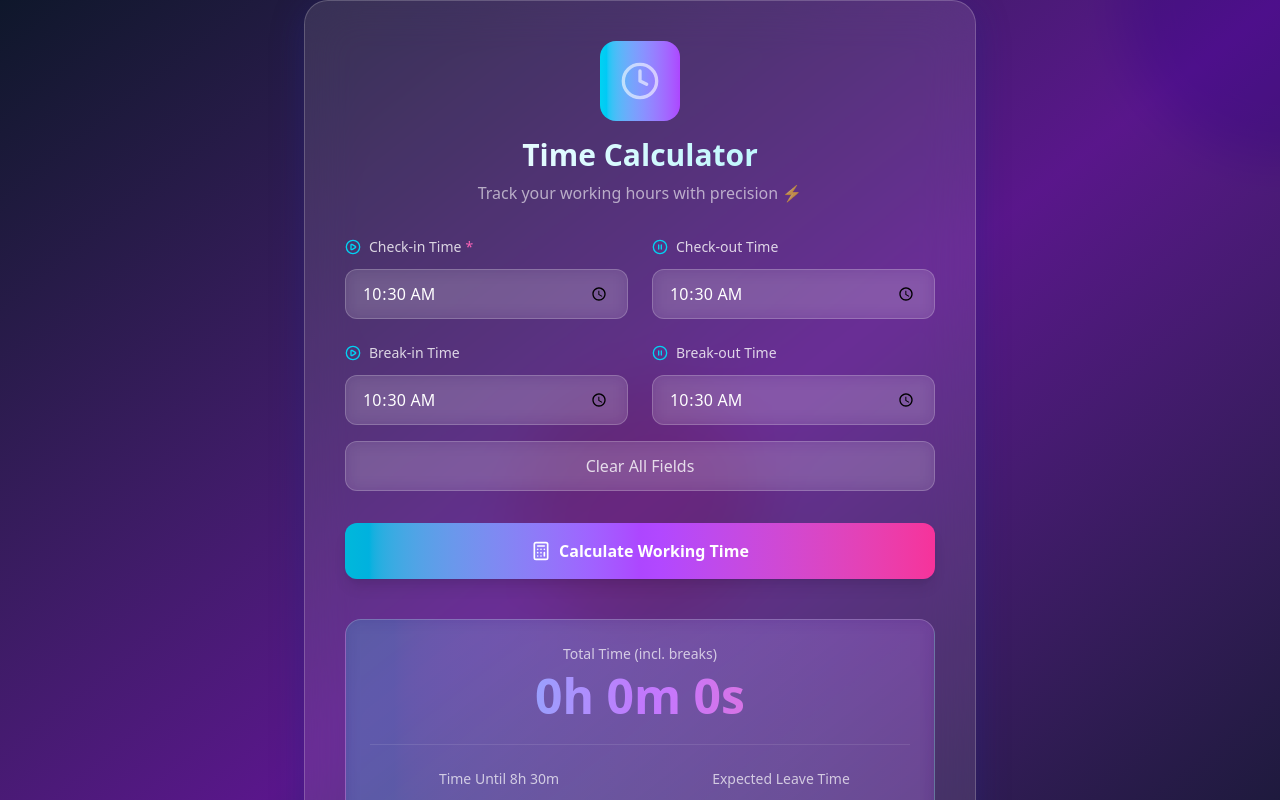
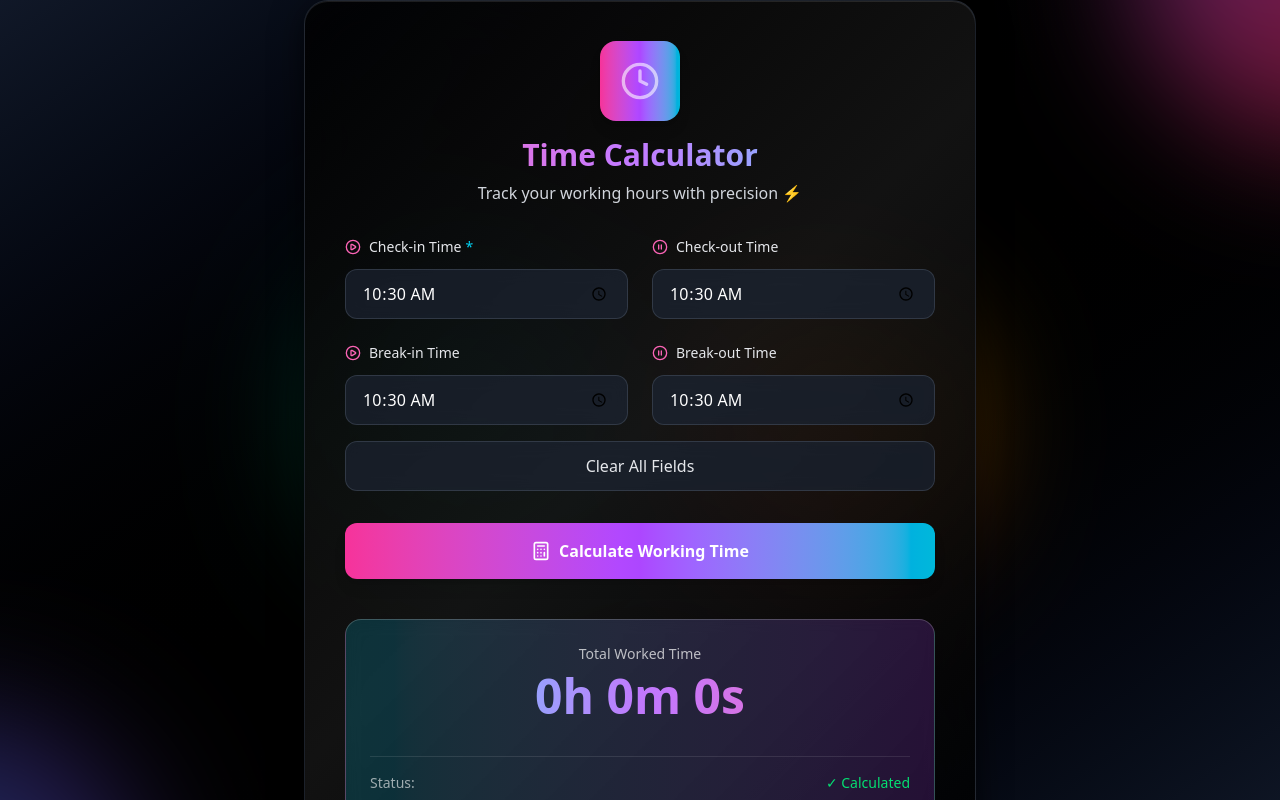
Before and after one commit to patiln31/work-hours-calculator, a React (Vite) app: page / in a window 1280 px wide. Both pictures are taken after typing "10:30", "10:30", "10:30", "10:30" into the empty fields and a click on the button "Calculate Working Time". Shown: the top 800 px of the page. Built offline with nearby package versions, Linux system fonts and the light colour scheme.

Commit message:
Configure GitHub Pages deployment

```diff
--- a/src/components/TimeCalculator.jsx
+++ b/src/components/TimeCalculator.jsx
@@ -1,5 +1,5 @@
 import { useState } from 'react';
-import { Clock, PlayCircle, PauseCircle, Calculator, Timer } from 'lucide-react';
+import { Clock, PlayCircle, PauseCircle, Calculator } from 'lucide-react';
 
 export default function TimeCalculator() {
   const [checkIn, setCheckIn] = useState('');
@@ -7,24 +7,12 @@ export default function TimeCalculator() {
   const [breakIn, setBreakIn] = useState('');
   const [breakOut, setBreakOut] = useState('');
   const [totalTime, setTotalTime] = useState(null);
-  const [timeRemaining, setTimeRemaining] = useState(null);
-  const [expectedLeaveTime, setExpectedLeaveTime] = useState(null);
   const [isCalculating, setIsCalculating] = useState(false);
-
-  const WORKDAY_HOURS = 8.5; // 8 hours and 30 minutes
-  const WORKDAY_MS = WORKDAY_HOURS * 60 * 60 * 1000; // Convert to milliseconds
-
-  const formatTime = (date) => {
-    return date.toLocaleTimeString('en-US', {
-      hour: '2-digit',
-      minute: '2-digit',
-      hour12: true
-    });
-  };
 
   const calculateTime = () => {
     setIsCalculating(true);
 
+    // Add animation delay for better UX
     setTimeout(() => {
       const toDate = (time) => time ? new Date(`1970-01-01T${time}:00`) : null;
       const start = toDate(checkIn);
@@ -34,26 +22,9 @@ export default function TimeCalculator() {
 
       if (!start) {
         setTotalTime("⚠️ Please enter check-in time");
-        setTimeRemaining(null);
-        setExpectedLeaveTime(null);
         setIsCalculating(false);
         return;
       }
-
-      // Calculate expected leave time
-      const now = new Date();
-      const currentDate = new Date(now.getFullYear(), now.getMonth(), now.getDate());
-      const startTimeToday = new Date(currentDate);
-      startTimeToday.setHours(start.getHours(), start.getMinutes(), 0);
-
-      let totalBreakMs = 0;
-      if (bIn && bOut && bOut > bIn) {
-        totalBreakMs = bOut - bIn;
-      }
-
-      // Calculate expected leave time (start time + 8.5 hours + break time)
-      const expectedLeave = new Date(startTimeToday.getTime() + WORKDAY_MS + totalBreakMs);
-      setExpectedLeaveTime(formatTime(expectedLeave));
 
       // Use current time if checkout is not provided
       const fallbackEnd = new Date(start.getTime());
@@ -70,18 +41,13 @@ export default function TimeCalculator() {
         workedMs += 24 * 60 * 60 * 1000; // Add 24 hours
       }
 
-      // Calculate total worked time including breaks
-      const totalWorkedMs = workedMs;
-
-      // Calculate actual worked time (excluding breaks)
+      // Subtract break time if both break times are provided
       if (bIn && bOut && bOut > bIn) {
-        workedMs -= totalBreakMs;
+        workedMs -= (bOut - bIn);
       }
 
       if (workedMs < 0) {
         setTotalTime("❌ Invalid time range");
-        setTimeRemaining(null);
-        setExpectedLeaveTime(null);
         setIsCalculating(false);
         return;
       }
@@ -90,40 +56,35 @@ export default function TimeCalculator() {
       const minutes = Math.floor((workedMs / (1000 * 60)) % 60);
       const hours = Math.floor((workedMs / (1000 * 60 * 60)));
 
-      // Calculate remaining time until 8.5 hours (excluding breaks)
-      const remainingMs = WORKDAY_MS - workedMs;
-      if (remainingMs > 0) {
-        const remainingHours = Math.floor(remainingMs / (1000 * 60 * 60));
-        const remainingMinutes = Math.floor((remainingMs % (1000 * 60 * 60)) / (1000 * 60));
-        setTimeRemaining(`${remainingHours}h ${remainingMinutes}m`);
-      } else {
-        setTimeRemaining("Completed workday! 🎉");
-      }
-
       setTotalTime(`${hours}h ${minutes}m ${seconds}s`);
       setIsCalculating(false);
     }, 1000);
   };
 
   return (
-    <div className="min-h-screen bg-gradient-to-br from-slate-900 via-purple-900 to-slate-900 flex flex-col justify-center items-center px-4 relative overflow-hidden">
-      {/* Animated background elements */}
+    <div className="min-h-screen bg-gradient-to-br from-gray-900 via-black to-gray-900 flex flex-col justify-center items-center px-4 relative overflow-hidden">
+      {/* Vibrant flowing background gradients */}
       <div className="absolute inset-0 overflow-hidden">
-        <div className="absolute -top-40 -right-40 w-80 h-80 bg-purple-500 rounded-full mix-blend-multiply filter blur-xl opacity-20 animate-pulse"></div>
-        <div className="absolute -bottom-40 -left-40 w-80 h-80 bg-cyan-500 rounded-full mix-blend-multiply filter blur-xl opacity-20 animate-pulse" style={{animationDelay: '1s'}}></div>
-        <div className="absolute top-1/2 left-1/2 transform -translate-x-1/2 -translate-y-1/2 w-60 h-60 bg-pink-500 rounded-full mix-blend-multiply filter blur-xl opacity-20 animate-pulse" style={{animationDelay: '2s'}}></div>
+        <div className="absolute -top-60 -right-60 w-96 h-96 bg-gradient-to-br from-purple-500 via-pink-500 to-red-500 rounded-full mix-blend-screen filter blur-3xl opacity-30 animate-pulse"></div>
+        <div className="absolute -bottom-60 -left-60 w-96 h-96 bg-gradient-to-tr from-cyan-400 via-blue-500 to-purple-600 rounded-full mix-blend-screen filter blur-3xl opacity-30 animate-pulse" style={{animationDelay: '1s'}}></div>
+        <div className="absolute top-1/3 right-1/4 w-72 h-72 bg-gradient-to-bl from-yellow-400 via-orange-500 to-pink-500 rounded-full mix-blend-screen filter blur-3xl opacity-25 animate-pulse" style={{animationDelay: '2s'}}></div>
+        <div className="absolute bottom-1/3 left-1/4 w-80 h-80 bg-gradient-to-tr from-green-400 via-teal-500 to-blue-500 rounded-full mix-blend-screen filter blur-3xl opacity-25 animate-pulse" style={{animationDelay: '3s'}}></div>
       </div>
 
-      <div className="relative bg-white/10 backdrop-blur-xl rounded-3xl shadow-[0_8px_32px_0_rgba(31,38,135,0.37)] border border-white/20 p-10 w-full max-w-2xl transform transition-all duration-500 hover:scale-[1.02] hover:shadow-[0_20px_50px_0_rgba(31,38,135,0.5)]">
+      <div className="relative bg-gradient-to-br from-gray-900/80 via-black/60 to-gray-900/80 backdrop-blur-2xl rounded-3xl shadow-[0_8px_32px_0_rgba(0,0,0,0.6)] border border-gray-700/50 p-10 w-full max-w-2xl transform transition-all duration-500 hover:scale-[1.02] hover:shadow-[0_20px_50px_0_rgba(0,0,0,0.8)]"
+        style={{
+          background: 'linear-gradient(135deg, rgba(0,0,0,0.8) 0%, rgba(20,20,20,0.9) 50%, rgba(0,0,0,0.8) 100%)',
+          boxShadow: '0 8px 32px 0 rgba(0, 0, 0, 0.6), inset 0 1px 0 rgba(255, 255, 255, 0.1)'
+        }}>
         {/* Header with animated icon */}
         <div className="text-center mb-8">
-          <div className="inline-flex items-center justify-center w-20 h-20 bg-gradient-to-r from-cyan-400 to-purple-500 rounded-2xl mb-4 transform transition-all duration-300 hover:rotate-12 hover:scale-110">
+          <div className="inline-flex items-center justify-center w-20 h-20 bg-gradient-to-r from-pink-500 via-purple-500 to-cyan-500 rounded-2xl mb-4 transform transition-all duration-300 hover:rotate-12 hover:scale-110 shadow-lg">
             <Clock className="w-10 h-10 text-white animate-pulse" />
           </div>
-          <h2 className="text-3xl font-bold bg-gradient-to-r from-white to-cyan-200 bg-clip-text text-transparent">
+          <h2 className="text-3xl font-bold bg-gradient-to-r from-pink-400 via-purple-400 to-cyan-400 bg-clip-text text-transparent">
             Time Calculator
           </h2>
-          <p className="text-white/60 mt-2">Track your working hours with precision ⚡</p>
+          <p className="text-gray-300 mt-2">Track your working hours with precision ⚡</p>
         </div>
 
         {/* Input Grid with staggered animations */}
@@ -139,25 +100,26 @@ export default function TimeCalculator() {
               className="group transform transition-all duration-300 hover:-translate-y-1"
               style={{animationDelay: `${index * 100}ms`}}
             >
-              <label className="flex items-center text-white/80 text-sm font-medium mb-3">
-                <field.icon className="w-4 h-4 mr-2 text-cyan-400" />
+              <label className="flex items-center text-gray-200 text-sm font-medium mb-3">
+                <field.icon className="w-4 h-4 mr-2 text-pink-400" />
                 {field.label}
-                {field.required && <span className="text-pink-400 ml-1">*</span>}
+                {field.required && <span className="text-cyan-400 ml-1">*</span>}
               </label>
               <div className="relative">
                 <input
                   type="time"
                   value={field.value}
                   onChange={e => field.setter(e.target.value)}
-                  className="w-full bg-white/10 backdrop-blur-sm border border-white/20 rounded-xl px-4 py-3 text-white placeholder-white/50 focus:outline-none focus:ring-2 focus:ring-cyan-400 focus:border-transparent transition-all duration-300 hover:bg-white/20 focus:bg-white/20"
+                  className="w-full bg-gray-800/60 backdrop-blur-sm border border-gray-600/50 rounded-xl px-4 py-3 text-white placeholder-gray-400 focus:outline-none focus:ring-2 focus:ring-pink-500 focus:border-transparent transition-all duration-300 hover:bg-gray-700/60 focus:bg-gray-700/60"
                 />
-                <div className="absolute inset-0 rounded-xl bg-gradient-to-r from-cyan-400/20 to-purple-500/20 opacity-0 group-hover:opacity-100 transition-opacity duration-300 pointer-events-none"></div>
+                <div className="absolute inset-0 rounded-xl bg-gradient-to-r from-pink-500/10 via-purple-500/10 to-cyan-500/10 opacity-0 group-hover:opacity-100 transition-opacity duration-300 pointer-events-none"></div>
               </div>
             </div>
           ))}
         </div>
 
         {/* Clear Button */}
+        {/* Calculate Button with loading animation */}
         <button
           onClick={() => {
             setCheckIn('');
@@ -165,21 +127,17 @@ export default function TimeCalculator() {
             setBreakIn('');
             setBreakOut('');
             setTotalTime(null);
-            setTimeRemaining(null);
-            setExpectedLeaveTime(null);
           }}
-          className="w-full mt-4 py-3 rounded-xl bg-white/10 backdrop-blur-sm border border-white/20 text-white/80 font-medium hover:bg-white/20 transform transition-all duration-300 hover:scale-[1.02] active:scale-95"
+          className="w-full mt-4 py-3 rounded-xl bg-gray-800/60 backdrop-blur-sm border border-gray-600/50 text-gray-200 font-medium hover:bg-gray-700/60 transform transition-all duration-300 hover:scale-[1.02] active:scale-95"
         >
           Clear All Fields
         </button>
-
-        {/* Calculate Button with loading animation */}
         <button
           onClick={calculateTime}
           disabled={isCalculating}
-          className="w-full mt-8 py-4 rounded-xl bg-gradient-to-r from-cyan-500 via-purple-500 to-pink-500 text-white font-semibold shadow-lg hover:shadow-xl transform transition-all duration-300 hover:scale-[1.02] active:scale-95 relative overflow-hidden group disabled:opacity-70 disabled:cursor-not-allowed"
+          className="w-full mt-8 py-4 rounded-xl bg-gradient-to-r from-pink-500 via-purple-500 to-cyan-500 text-white font-semibold shadow-lg hover:shadow-xl transform transition-all duration-300 hover:scale-[1.02] active:scale-95 relative overflow-hidden group disabled:opacity-70 disabled:cursor-not-allowed"
         >
-          <div className="absolute inset-0 bg-gradient-to-r from-pink-500 via-purple-500 to-cyan-500 opacity-0 group-hover:opacity-100 transition-opacity duration-300"></div>
+          <div className="absolute inset-0 bg-gradient-to-r from-cyan-500 via-blue-500 to-purple-500 opacity-0 group-hover:opacity-100 transition-opacity duration-300"></div>
           <div className="relative flex items-center justify-center">
             {isCalculating ? (
               <>
@@ -198,44 +156,16 @@ export default function TimeCalculator() {
         {/* Results with entrance animation */}
         {totalTime && (
           <div className="mt-10 text-center transform transition-all duration-500 animate-fade-in-up">
-            <div className="bg-gradient-to-r from-cyan-500/20 to-purple-500/20 backdrop-blur-sm rounded-2xl p-6 border border-white/20">
-              <div className="grid grid-cols-1 gap-6">
-                {/* Total Time */}
-                <div>
-                  <p className="text-white/70 text-sm font-medium mb-2">Total Time (incl. breaks)</p>
+            <div className="bg-gradient-to-r from-cyan-500/20 to-purple-500/20 backdrop-blur-sm rounded-2xl p-6 border border-white/20 transform hover:scale-105 transition-all duration-300">
+              <p className="text-white/70 text-sm font-medium mb-2">Total Worked Time</p>
               <p className="text-5xl font-bold bg-gradient-to-r from-cyan-400 via-purple-400 to-pink-400 bg-clip-text text-transparent animate-pulse">
                 {totalTime}
               </p>
-                </div>
-
-                {/* Time Remaining and Expected Leave Time */}
-                {timeRemaining && expectedLeaveTime && !totalTime.includes('⚠️') && !totalTime.includes('❌') && (
-                  <>
-                    <div className="h-px bg-white/10"></div>
-                    <div className="grid grid-cols-1 md:grid-cols-2 gap-6">
-                      <div>
-                        <p className="text-white/70 text-sm font-medium mb-2">Time Until 8h 30m</p>
-                        <p className="text-3xl font-bold bg-gradient-to-r from-emerald-400 via-teal-400 to-cyan-400 bg-clip-text text-transparent">
-                          {timeRemaining}
-                        </p>
-                        <p className="text-xs text-white/50 mt-1">(Excluding breaks)</p>
-                      </div>
-                      <div>
-                        <p className="text-white/70 text-sm font-medium mb-2">Expected Leave Time</p>
-                        <p className="text-3xl font-bold bg-gradient-to-r from-violet-400 via-purple-400 to-fuchsia-400 bg-clip-text text-transparent">
-                          {expectedLeaveTime}
-                        </p>
-                        <p className="text-xs text-white/50 mt-1">(Including breaks)</p>
-                      </div>
-                    </div>
-                  </>
-                )}
-
-                <div className="h-1 bg-gradient-to-r from-cyan-400 via-purple-400 to-pink-400 rounded-full transform scale-x-0 animate-scale-x"></div>
+              <div className="mt-4 h-1 bg-gradient-to-r from-cyan-400 via-purple-400 to-pink-400 rounded-full transform scale-x-0 animate-scale-x"></div>
 
               {/* Additional stats */}
               {totalTime && !totalTime.includes('⚠️') && !totalTime.includes('❌') && (
-                  <div className="pt-4 border-t border-white/10">
+                <div className="mt-4 pt-4 border-t border-white/10">
                   <div className="flex justify-between text-sm text-white/60">
                     <span>Status:</span>
                     <span className="text-green-400">✓ Calculated</span>
@@ -248,7 +178,6 @@ export default function TimeCalculator() {
                   )}
                 </div>
               )}
-              </div>
             </div>
           </div>
         )}
--- a/vite.config.js
+++ b/vite.config.js
@@ -5,5 +5,5 @@ import tailwindcss from '@tailwindcss/vite'
 // https://vite.dev/config/
 export default defineConfig({
   plugins: [react(), tailwindcss()],
-
+  base: '/work-hours-calculator/',
 })
```
Also changed, not shown: package.json (+5 -2 lines), 1 other file (tests, documents, lock files or other folders). Lines whose indentation alone changed are shown as unchanged.
